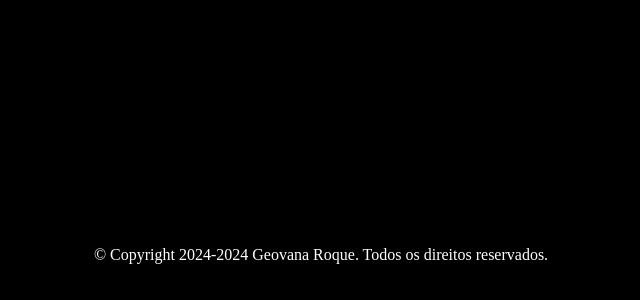
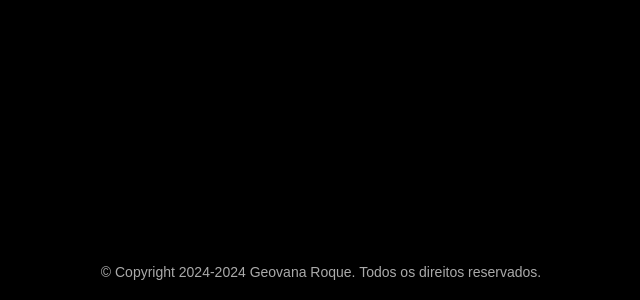
Before and after one commit to pedrotxx/dra.-Geovana-Roque, a plain HTML site: page index.html in a window 1280 px wide. Shown: the part 500-800 px from the top of the page, without its empty margins (319-959 px from the left). Drawn offline with Linux system fonts and the light colour scheme.

Commit message:
Update styles.css

```diff
--- a/styles.css
+++ b/styles.css
@@ -1,14 +1,35 @@
-body {
+* {
+    margin: 0;
+    padding: 0;
+    box-sizing: border-box;
+}
+
+body, html {
+    height: 100%;
     background-color: black;
+    font-family: 'Arial', sans-serif;
     color: white;
-    margin: 0;
     display: flex;
-    flex-direction: column;
-    justify-content: flex-end;
-    height: 100vh;
+    justify-content: center;
+    align-items: center;
+}
+
+.container {
+    width: 100%;
+    height: 100%;
+    display: flex;
+    justify-content: center;
+    align-items: flex-end;
 }
 
 footer {
     text-align: center;
     padding: 20px;
+    width: 100%;
 }
+
+p {
+    font-size: 14px;
+    font-weight: 400;
+    color: #aaaaaa;
+}
```
